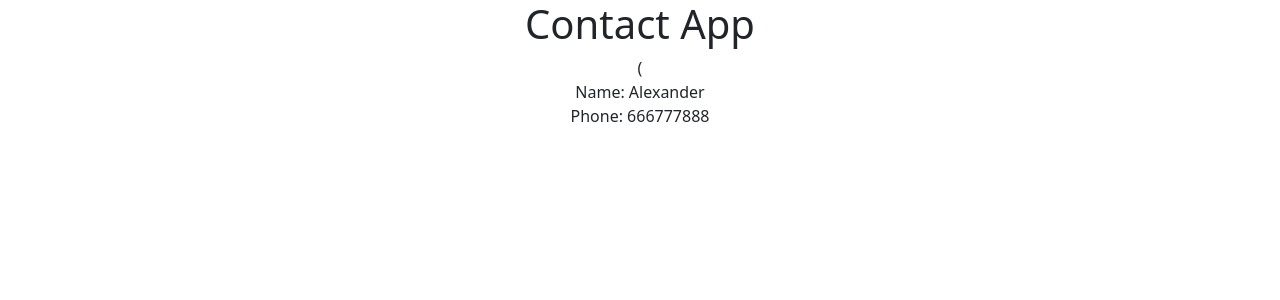
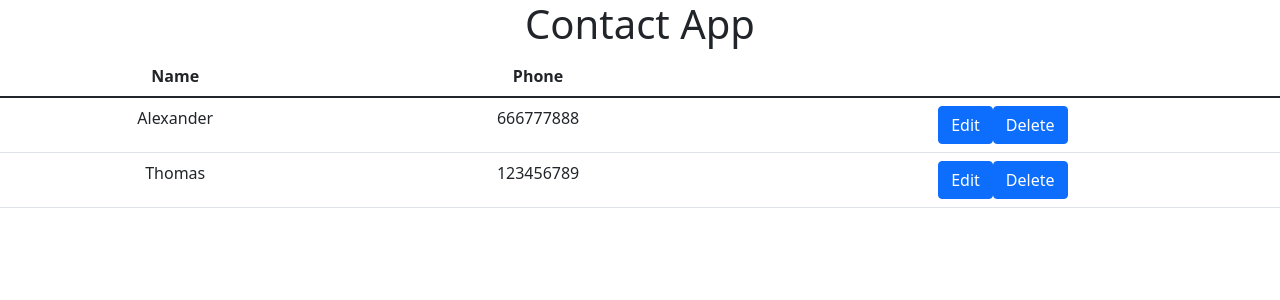
Before and after one commit to angcabdom/contacts-ui, a React (Create React App) app: page / in a window 1280 px wide. Shown: the top 300 px of the page. Built offline with nearby package versions, Linux system fonts and the light colour scheme.

Commit message:
Static list of contacts

```diff
--- a/src/App.js
+++ b/src/App.js
@@ -1,17 +1,21 @@
 import './App.css';
-import Contact from './Contact.js'
+import Contacts from './Contacts.js'
 
 function App() {
 
-  const c = {
-    name: "Alexander",
-    phone: "666777888"
-  }
-
+  const c = [{
+      name: "Alexander",
+      phone: "666777888"
+    },
+    {
+      name: "Thomas",
+      phone: "123456789"
+    }
+  ]
   return (
     <div className="App">
       <h1>Contact App</h1>
-      (<Contact contact={c}/>
+      <Contacts contacts={c}/>
     </div>
   );
 }
--- a/src/Contact.js
+++ b/src/Contact.js
@@ -2,10 +2,15 @@
 
 function Contact(props) {
     return (
-        <div>
-            <div>Name: {props.contact.name}</div>
-            <div>Phone: {props.contact.phone}</div>
-        </div>
+        <tr>
+            <td>{props.contact.name}</td>
+            <td>{props.contact.phone}</td>
+            <td>
+                <button className="btn btn-primary">Edit</button>
+                <button className="btn btn-primary">Delete</button>
+            </td>
+
+        </tr>
     )
 }
 
--- /dev/null
+++ b/src/Contacts.js
@@ -0,0 +1,22 @@
+import Contact from "./Contact.js";
+
+function Contacts(props) {
+    return (
+        <table className="table">
+            <thead>
+                <tr>
+                    <th>Name</th>
+                    <th>Phone</th>
+                    <th>&nbsp;</th>
+                </tr>
+            </thead>
+            <tbody>
+                {props.contacts.map((contact) =>
+                    <Contact key={contact.name} contact={contact}/>
+                )}
+            </tbody>
+        </table>
+    )
+}
+
+export default Contacts;
```
